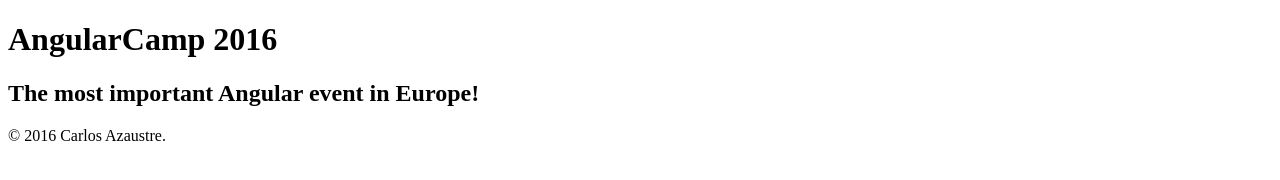
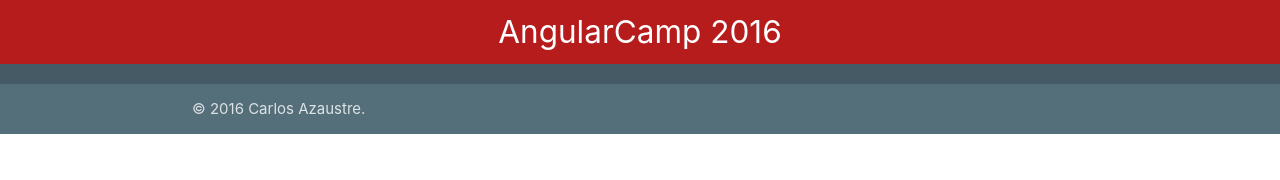
Before and after one commit to carlosazaustre/angularcamp-workshop, a website with bundled scripts: page server/public/index.html in a window 1280 px wide. Built offline with nearby package versions, Linux system fonts and the light colour scheme; some packages are replaced by stand-ins of ours.

Commit message:
add materialize

```diff
--- a/app/common/footer/footer.component.js
+++ b/app/common/footer/footer.component.js
@@ -5,8 +5,12 @@
 
 export const FooterComponent = {
   template: `
-    <div>
-      <p>© 2016 Carlos Azaustre.</p>
-    </div>
+    <footer class="page-footer blue-grey darken-2">
+      <div class="footer-copyright blue-grey darken-1">
+        <div class="container">
+          © 2016 Carlos Azaustre.
+        </div>
+      </div>
+    </footer>
   `
 }
--- a/app/common/header/header.component.js
+++ b/app/common/header/header.component.js
@@ -5,9 +5,10 @@
 
 export const HeaderComponent = {
   template: `
-    <div>
-      <h1>AngularCamp 2016</h1>
-      <h2>The most important Angular event in Europe!</h2>
-    </div>
+    <nav>
+      <div class="nav-wrapper red darken-4">
+        <a href="#" class="brand-logo center">AngularCamp 2016</a>
+      </div>
+    </nav>
   `
 }
--- a/app/components/speaker/speaker-detail/speaker-detail.component.js
+++ b/app/components/speaker/speaker-detail/speaker-detail.component.js
@@ -8,21 +8,18 @@
     speaker: '<'
   },
   template: `
-    <article>
-      <header>
-        <h1>{{$ctrl.speaker.name}}</h1>
-      </header>
-      <figure>
+    <article class="card">
+      <figure class="card-image">
         <img width="250px" src="{{$ctrl.speaker.photo}}" alt="{{$ctrl.speaker.name}}" />
+        <span class="card-title">{{$ctrl.speaker.name}}</span>
       </figure>
-      <section>
-        <ul>
-          <li><strong>Talk:</strong> {{$ctrl.speaker.talk}}</li>
-          <li><strong>Complexity</strong> {{$ctrl.speaker.complexity}}</li>
-          <li><strong>Country:</strong> {{$ctrl.speaker.country}}</li>
-        </ul>
+      <section class="card-content">
+        <h5>{{$ctrl.speaker.talk}}</h5>
         <p>{{$ctrl.speaker.description}}</p>
       </section>
+      <aside class="card-action">
+        <a href="#">{{$ctrl.speaker.complexity}}</a>
+      </aside>
     </article>
   `
 }
--- a/app/components/speaker/speaker-item/speaker-item.component.js
+++ b/app/components/speaker/speaker-item/speaker-item.component.js
@@ -10,17 +10,10 @@
     data: '<'
   },
   template: `
-    <li>
-      <a ng-href="#/speakers/{{$ctrl.data.id}}">
-      <figure>
-        <img width="96px" ng-src="{{$ctrl.data.photo}}" alt="{{$ctrl.data.name}}" />
-      </figure>
-      <div>
-        <h3>{{$ctrl.data.name}}</h3>
-        <p>{{$ctrl.data.country}}</p>
-        <p>{{$ctrl.data.talk}}</p>
-      </div>
-      </a>
+    <li class="collection-item avatar" style="border-bottom: 1px solid #cccccc;">
+      <img class="circle" width="96px" ng-src="{{$ctrl.data.photo}}" alt="{{$ctrl.data.name}}" />
+      <span class="title">{{$ctrl.data.name}}</span>
+      <p><a ng-href="#/speakers/{{$ctrl.data.id}}">{{$ctrl.data.talk}}</a></p>
     </li>
   `
 }
--- a/app/components/speaker/speaker-list/speaker-list.component.js
+++ b/app/components/speaker/speaker-list/speaker-list.component.js
@@ -10,7 +10,7 @@
     speakers: '<'
   },
   template: `
-    <ul>
+    <ul class="collection">
       <speaker-item ng-repeat="speaker in $ctrl.speakers" data="speaker"></speaker-item>
     </ul>
   `
--- a/server/public/index.html
+++ b/server/public/index.html
@@ -2,10 +2,12 @@
 <html lang="en">
 <head>
   <meta charset="UTF-8">
+  <meta name="viewport" content="width=device-width; initial-scale=1">
   <title>AngularCamp</title>
 </head>
 <body>
   <ac-app></ac-app>
   <script type="text/javascript" src="app.js"></script>
+  <link rel="stylesheet" href="https://cdnjs.cloudflare.com/ajax/libs/materialize/0.97.6/css/materialize.min.css">
 </body>
 </html>
```
